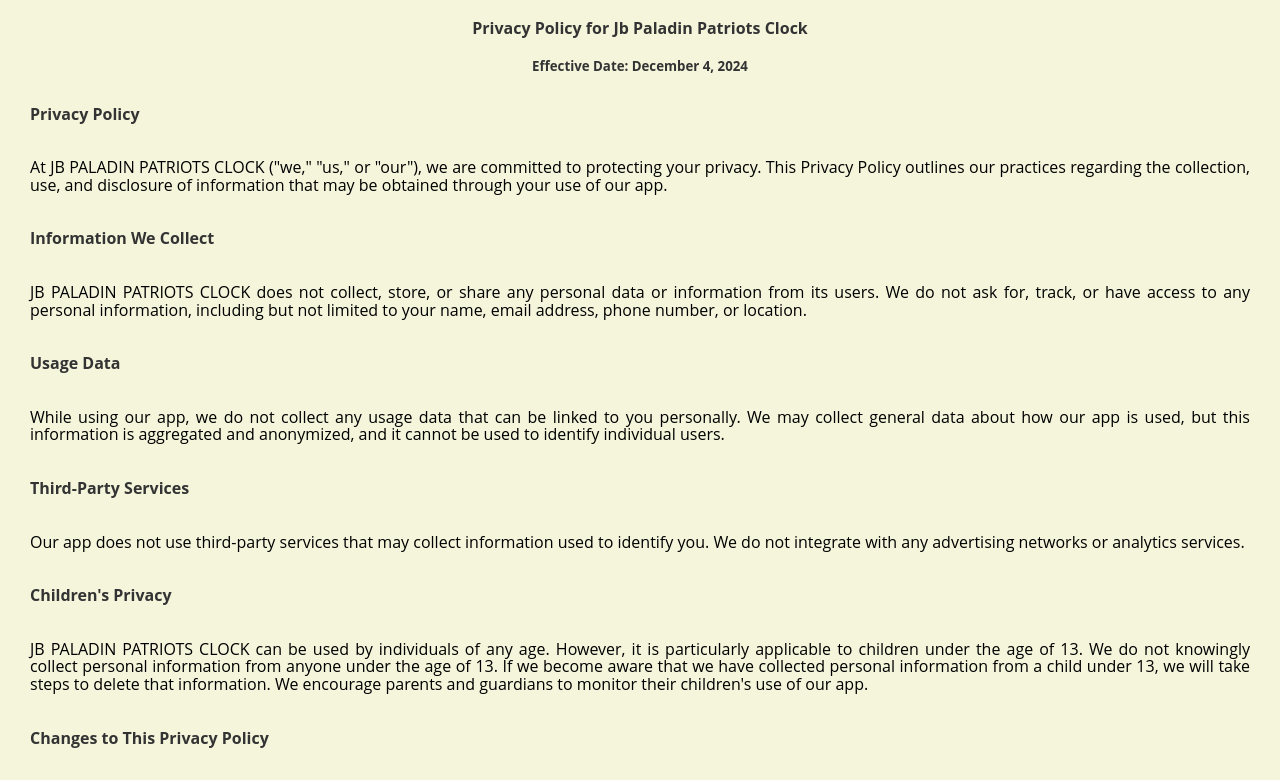
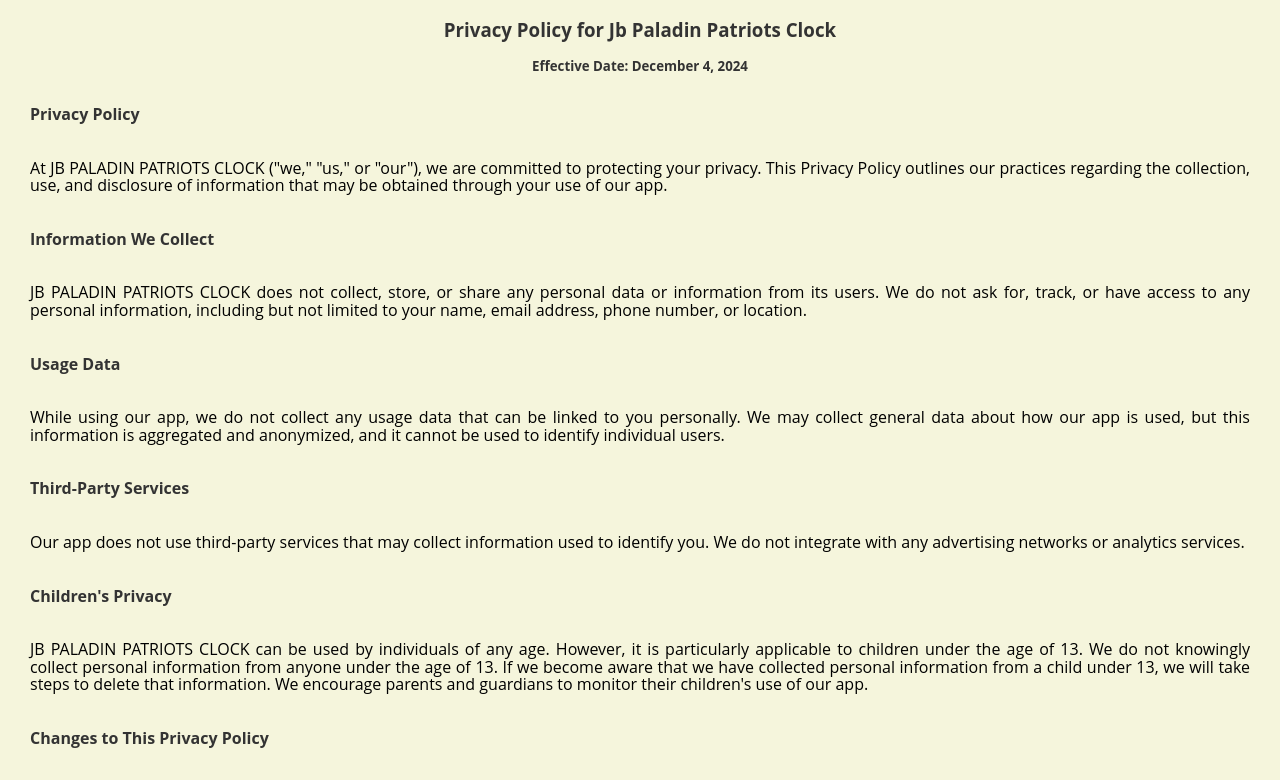
Before and after one commit to ArtsyCraftsyGirl/PrivacyPolicy, a plain HTML site: page index.html in a window 1280 px wide. Shown: the top 780 px of the page. Drawn offline with Linux system fonts and the light colour scheme.

Commit message:
Update index.html

```diff
--- a/index.html
+++ b/index.html
@@ -61,7 +61,7 @@
 </head>
 <body>
 
-    <h4>Privacy Policy for Jb Paladin Patriots Clock </h4>
+    <h3>Privacy Policy for Jb Paladin Patriots Clock </h3>
     <h5>Effective Date: December 4, 2024</strong></h5>
 
     <table>
```
